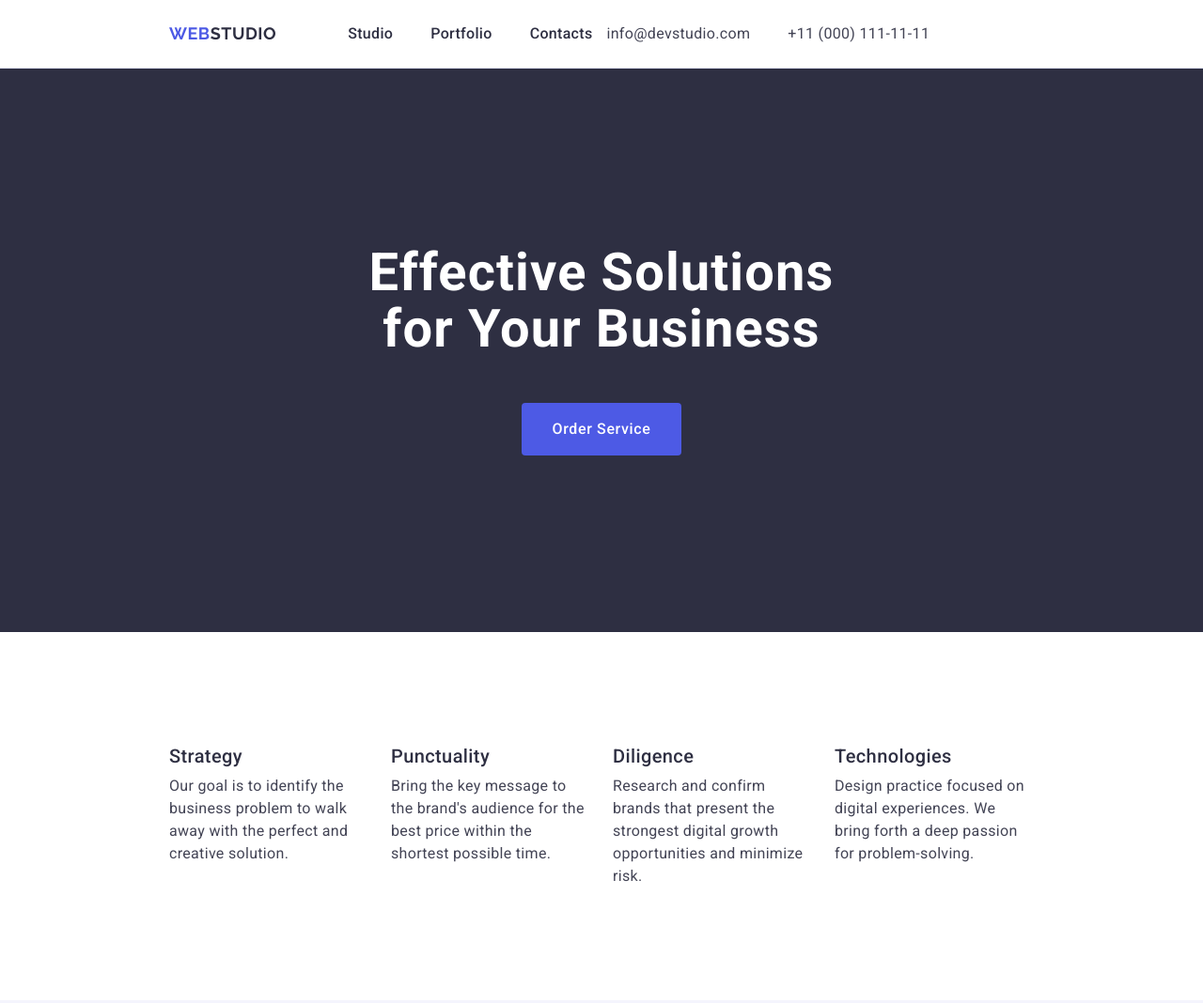
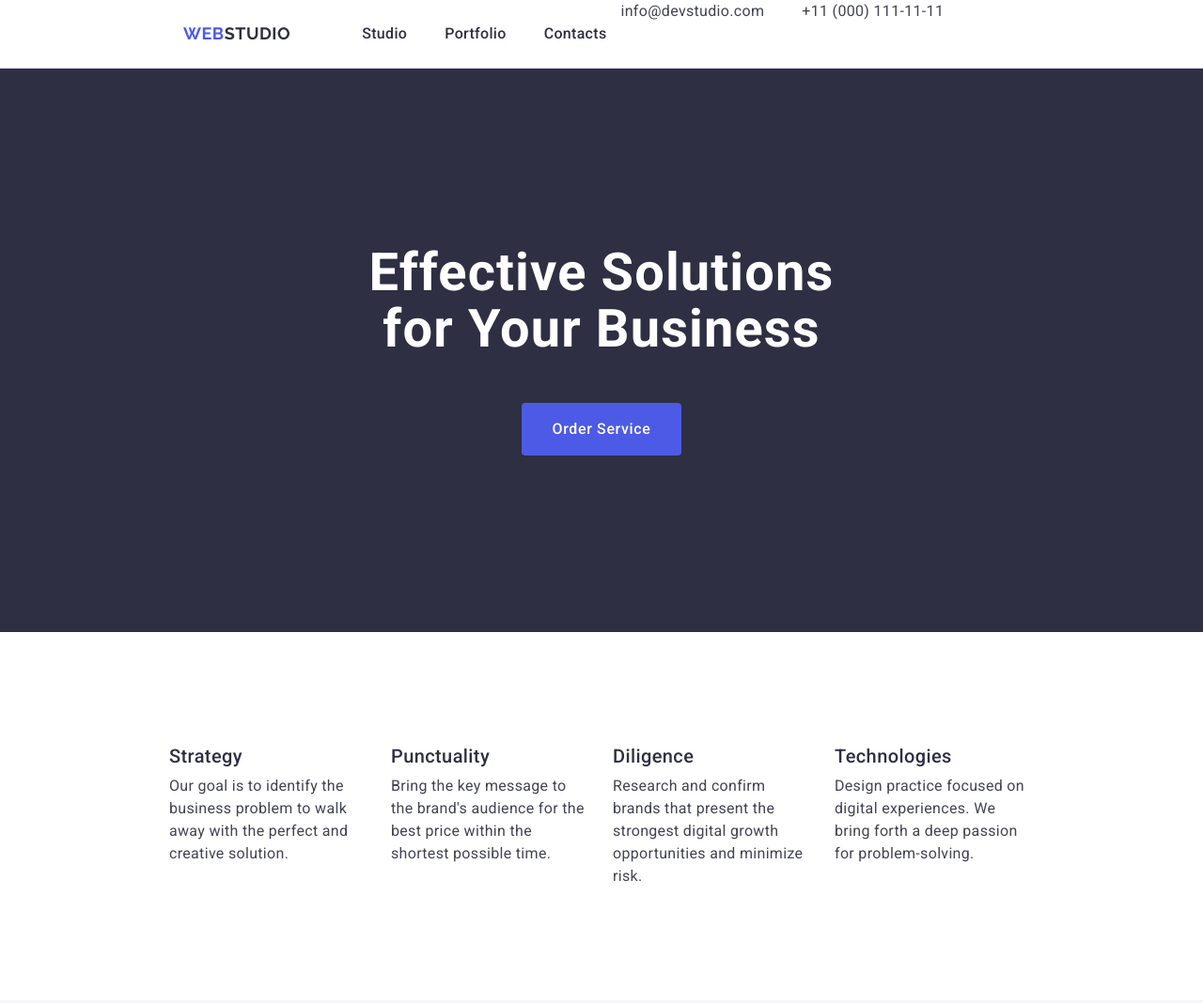
Before and after one commit to ViacheslavHaidai/goit-markup-hw-03, a plain HTML site: page index.html in a window 1280 px wide. Shown: the top 1068 px of the page at 94% size. Drawn offline with nearby package versions, Linux system fonts and the light colour scheme; files whose address does not match are found by name.

Commit message:
Update style.css

```diff
--- a/css/style.css
+++ b/css/style.css
@@ -43,11 +43,12 @@ main {
 .section-header {
     border-bottom: 1px solid #e7e9fc;
 
-
 }
 .header-container {
     display: flex;
     width: 1158px;
+    padding: 0 15px 0 15px;
+
 }
 .logo {
     color:#4D5AE5;
@@ -58,7 +59,7 @@ main {
     letter-spacing: 0.03em;
     text-transform: uppercase;
     text-decoration: none;
-    margin-right: 76px
+    margin-right: 76px;
 
 }
 .logo:hover,
@@ -105,18 +106,12 @@ main {
 
 .address-text {
     font-style: normal;
-    display: flex;
     align-items: center;
-    justify-content: flex-end;
-
 }
 .contacts-list {
     display: flex;
     gap: 40px;
     padding: 0 15px 0 15px;
-
-
-
 }
 .contacts {
     color: #434455;
@@ -133,7 +128,7 @@ main {
 }
 
 
-.header-container .nav-list {
+.nav-list {
     display: flex;
     gap: 40px;
 }
```
